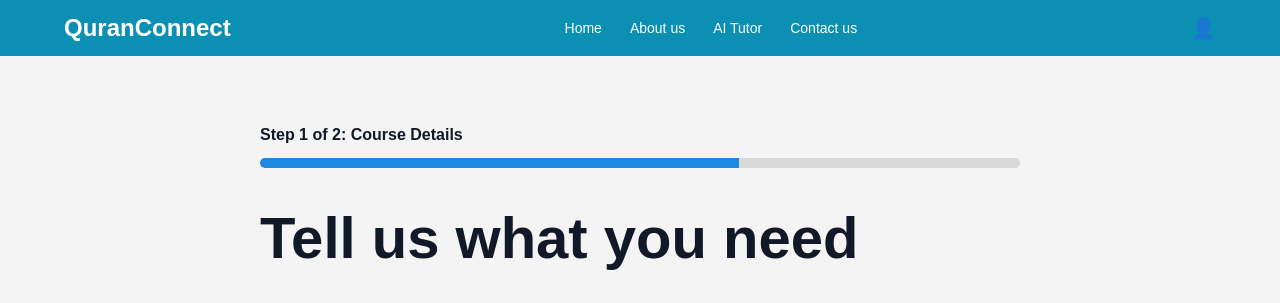
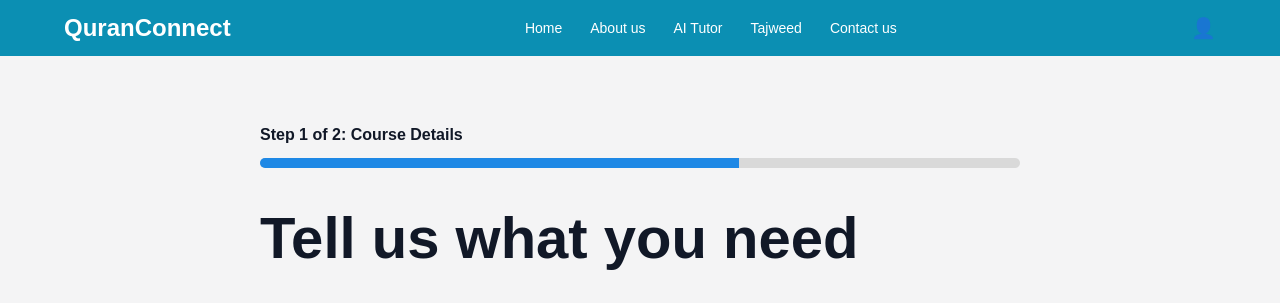
Before and after one commit to TalhaFarooq82/QuranConnect, a Django app: page /student/post-job/ in a window 1280 px wide. Shown: the top 303 px of the page. Run offline with Django 5.2, Linux system fonts and the light colour scheme; the visitor is signed in with stand-in values (Sample User, id 1).

Commit message:
tajweed button added at all the pages where required

```diff
--- a/backend/templates/bookings/job_detail.html
+++ b/backend/templates/bookings/job_detail.html
@@ -15,6 +15,7 @@
                 <a href="{% url 'home' %}">Home</a>
                 <a href="{% url 'home' %}#about">About us</a>
                 <a href="{% url 'chat_page' %}">AI Tutor</a>
+                <a href="{% url 'recitation_page' %}">Tajweed</a>
                 <a href="{% url 'home' %}#contact">Contact us</a>
             </nav>
             <div class="profile">👤</div>
--- a/backend/templates/bookings/post_job.html
+++ b/backend/templates/bookings/post_job.html
@@ -15,6 +15,7 @@
                 <a href="/">Home</a>
                 <a href="#">About us</a>
                 <a href="{% url 'chat_page' %}">AI Tutor</a>
+                <a href="{% url 'recitation_page' %}">Tajweed</a>
                 <a href="#">Contact us</a>
             </nav>
             <div class="profile">👤</div>
--- a/backend/templates/bookings/post_job_logistics.html
+++ b/backend/templates/bookings/post_job_logistics.html
@@ -15,6 +15,7 @@
                 <a href="/">Home</a>
                 <a href="#">About us</a>
                 <a href="{% url 'chat_page' %}">AI Tutor</a>
+                <a href="{% url 'recitation_page' %}">Tajweed</a>
                 <a href="#">Contact us</a>
             </nav>
             <div class="profile">👤</div>
--- a/backend/templates/bookings/post_job_success.html
+++ b/backend/templates/bookings/post_job_success.html
@@ -15,6 +15,7 @@
                 <a href="/">Home</a>
                 <a href="#">About us</a>
                 <a href="{% url 'chat_page' %}">AI Tutor</a>
+                <a href="{% url 'recitation_page' %}">Tajweed</a>
                 <a href="#">Contact us</a>
             </nav>
             <div class="profile">👤</div>
--- a/backend/templates/bookings/teacher_active_jobs.html
+++ b/backend/templates/bookings/teacher_active_jobs.html
@@ -18,6 +18,7 @@
                 <a href="{% url 'home' %}">Home</a>
                 <a href="{% url 'home' %}#about">About</a>
                 <a href="{% url 'chat_page' %}">AI Tutor</a>
+                <a href="{% url 'recitation_page' %}">Tajweed</a>
                 <a href="{% url 'home' %}#contact">Contact us</a>
             </nav>
 
```
Also changed, not shown: backend/static/css/ai_tutor/chat_page.css (added).
